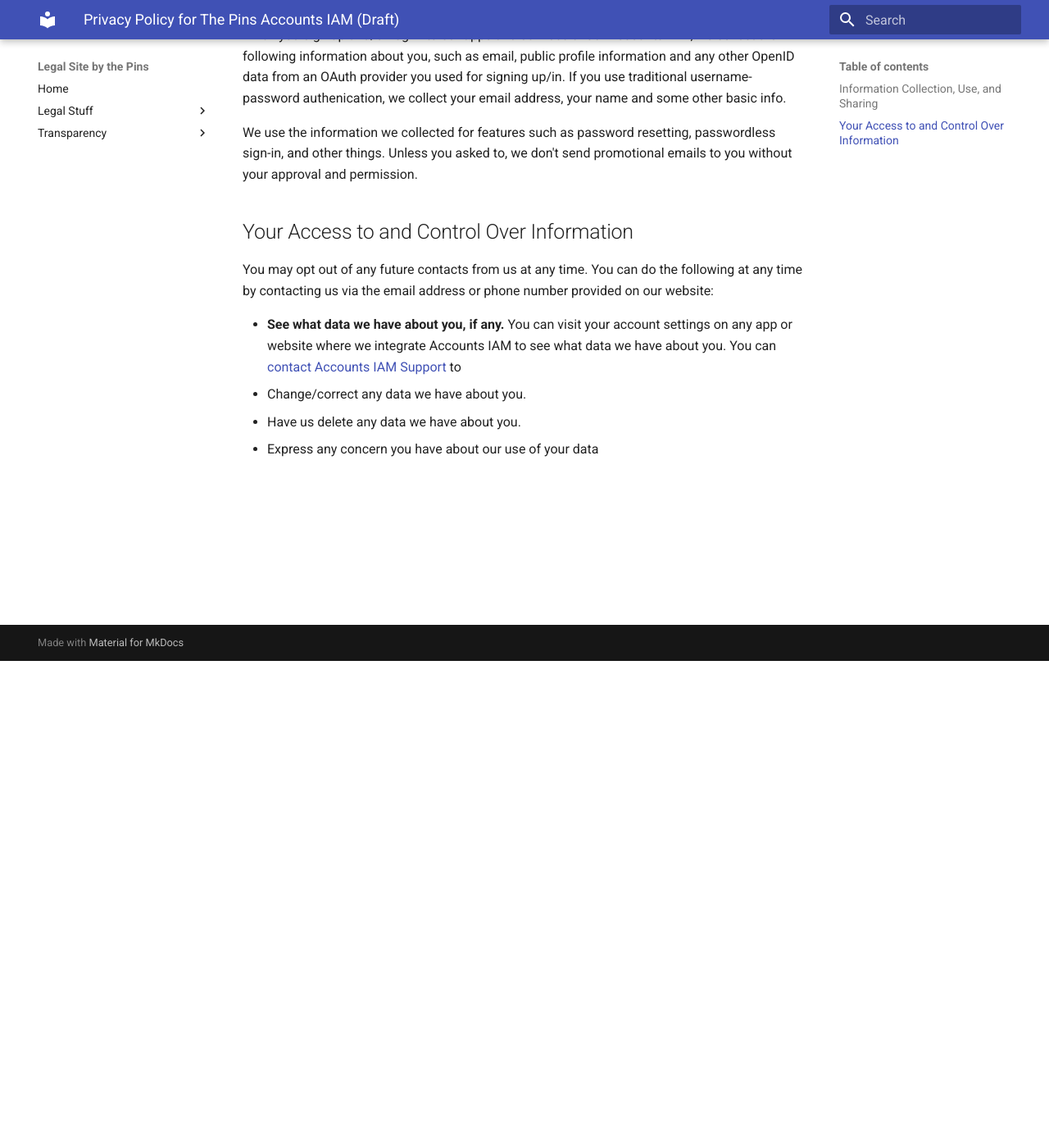
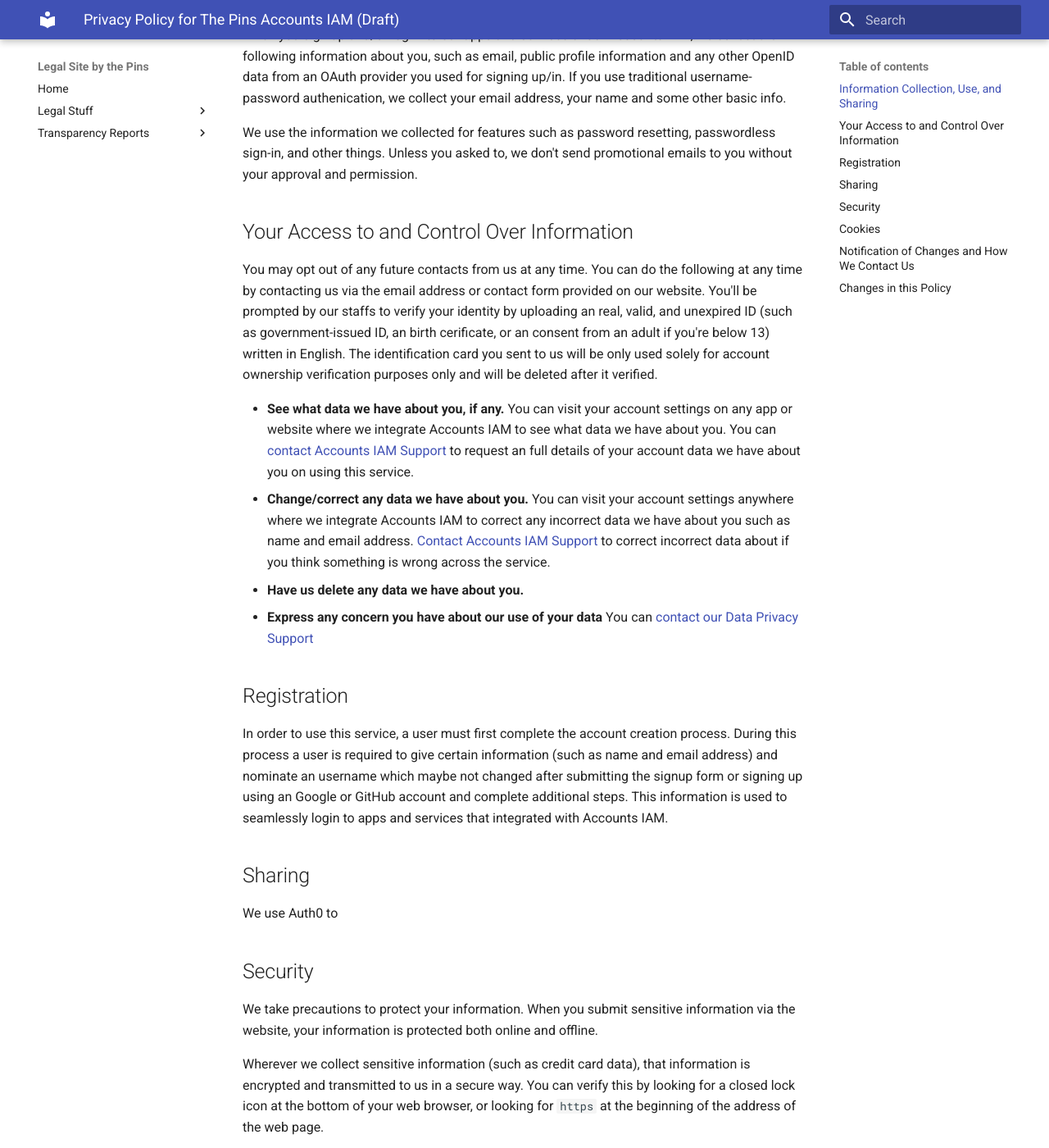
Before and after one commit to MadeByThePinsHub/LegalCodeSource, an MkDocs documentation site: the page built from docs/iam/privacy.md, in a window 1280 px wide and 1400 px high, scrolled down 594 px. Shown: the whole window at 82% size. Built offline with MkDocs 1.6.1 and Material for MkDocs 9.7.7, drawn with Linux system fonts in a browser that asks for light colours; some of the changed text lies outside the part shown.

Commit message:
Deployed initial Privacy Policy + some menu tweaks

```diff
--- a/docs/iam/privacy.md
+++ b/docs/iam/privacy.md
@@ -23,9 +23,37 @@ We use the information we collected for features such as password resetting, pas
 
 ## Your Access to and Control Over Information
 
-You may opt out of any future contacts from us at any time. You can do the following at any time by contacting us via the email address or phone number provided on our website:
+You may opt out of any future contacts from us at any time. You can do the following at any time by contacting us via the email address or contact form provided on our website. You'll be prompted by our staffs to verify your identity by uploading an real, valid, and unexpired ID (such as government-issued ID, an birth cerificate, or an consent from an adult if you're below 13) written in English. The identification card you sent to us will be only used solely for account ownership verification purposes only and will be deleted after it verified.
 
-- **See what data we have about you, if any.** You can visit your account settings on any app or website where we integrate Accounts IAM to see what data we have about you. You can [contact Accounts IAM Support](mailto:support+accounts@madebythepins.tk) to
-- Change/correct any data we have about you.
-- Have us delete any data we have about you.
-- Express any concern you have about our use of your data
+- **See what data we have about you, if any.** You can visit your account settings on any app or website where we integrate Accounts IAM to see what data we have about you. You can [contact Accounts IAM Support](mailto:accounts@support.devhubcentral.ml?subject=Accounts IAM Support Request | Account Data Request for [your name here]) to request an full details of your account data we have about you on using this service.
+- **Change/correct any data we have about you.** You can visit your account settings anywhere where we integrate Accounts IAM to correct any incorrect data we have about you such as name and email address. [Contact Accounts IAM Support](mailto:accounts@support.devhubcentral.ml?subject=Accounts IAM Support Request | Account Data Correction for [your name here]) to correct incorrect data about if you think something is wrong across the service.
+- **Have us delete any data we have about you.**
+- **Express any concern you have about our use of your data** You can [contact our Data Privacy Support](mailto:privacy@support.devhubcentral.ml?subject=Data Privacy Support Request | Privacy Concern from [your name here])
+
+## Registration
+
+In order to use this service, a user must first complete the account creation process. During this process a user is required to give certain information (such as name and email address) and nominate an username which maybe not changed after submitting the signup form or signing up using an Google or GitHub account and complete additional steps. This information is used to seamlessly login to apps and services that integrated with Accounts IAM.
+
+## Sharing
+
+We use Auth0 to
+
+## Security
+
+We take precautions to protect your information. When you submit sensitive information via the website, your information is protected both online and offline.
+
+Wherever we collect sensitive information (such as credit card data), that information is encrypted and transmitted to us in a secure way. You can verify this by looking for a closed lock icon at the bottom of your web browser, or looking for `https` at the beginning of the address of the web page.
+
+While we use encryption to protect sensitive information transmitted online, we also protect your information offline. Only employees who need the information to perform a specific job (e.g. billing or customer service) are granted access to personally identifiable information. The identity service we use on which we store personally identifiable information are kept in a secure environment.
+
+## Cookies
+
+We use "cookies" on this site to save time from repeatedly entering your login information. This way, we can identity you better and to provide improved services.
+
+## Notification of Changes and How We Contact Us
+
+Whenever what we changed in this Accounts IAM Privacy Policy, we notify users and also we ask them to review our Privacy Policies every 3-6 months. You can also visit [commit history for this open-source document](https://gitlab.com/MadeByThePinsTeam-DevLabs/legal/legal.madebythepins.tk/commits) to see revision history on how we edit our policies.
+
+If you have inquires about our data privacy practices, you can contact our [Data Privacy Support](mailto:privacy@support.devhubcentral.ml), the [Accounts IAM Support](mailto:accounts@support.devhubcentral.ml), or our [General Support](mailto:support@support.devhubcentral.ml) thru email.
+
+## Changes in this Policy
--- a/mkdocs.yml
+++ b/mkdocs.yml
@@ -6,21 +6,33 @@ nav:
     - 'Legal Stuff':
         - 'General Privacy Policy':
             - 'Legal Text': privacy/policy
-            - 'Human-readable version': privacy/policy/summary
+            - 'Human-readable version': privacy/summaried-policy
         - 'General Terms of Service': tos
         - 'Accounts IAM':
             - 'Privacy Policy': iam/privacy
             - 'Terms of Service': iam/tos
-    - 'Transparency':
+    - 'Transparency Reports':
         - 'Transparency Reports Homepage': transparency
-        - 'Takedowns and Censorship': transparency/takedowns-and-censorship
+        - 'Intellectual Property Takedowns': transparency/reports/ip-takedowns
+        - 'Reported Content': transparency/reports/reported-content
+        - 'Takedowns due to Censorship': transparency/reports/censorship-takedowns
+        - 'Data Requests': transparency/reports/data-request
+        - 'ToS / Code of Conduct Violations': transparency/reports/violations
+        - 'Other Reports': transparency/reports/other-reports
 use_directory_urls: true
 plugins:
     - search
     - redirects:
         redirect_maps:
-            'privacy-policy': 'privacy/full-priacy-policy'
-            'changelogs': 'about/changelogs'
+            'privacy-policy': privacy/policy
+            'transparency/reports': transparency
+            'transparency/ip-takeodwns': transparency/reports/ip-takedowns
+            'transparency/reported-content': transparency/reports/reported-content
+            'transparency/censorship-takedowns': transparency/reports/censorship-takedowns
+            'transparency/data-requests': transparency/reports/data-requests
+            'transparency/violations': transparency/reports/violations
+            'transparency/other-reports': transparency/reports/other-reports
+
 markdown_extensions:
     - toc:
         permalink: "#"
```
Also changed, not shown: docs/privacy/policy.md (added, +6 -0 lines).
